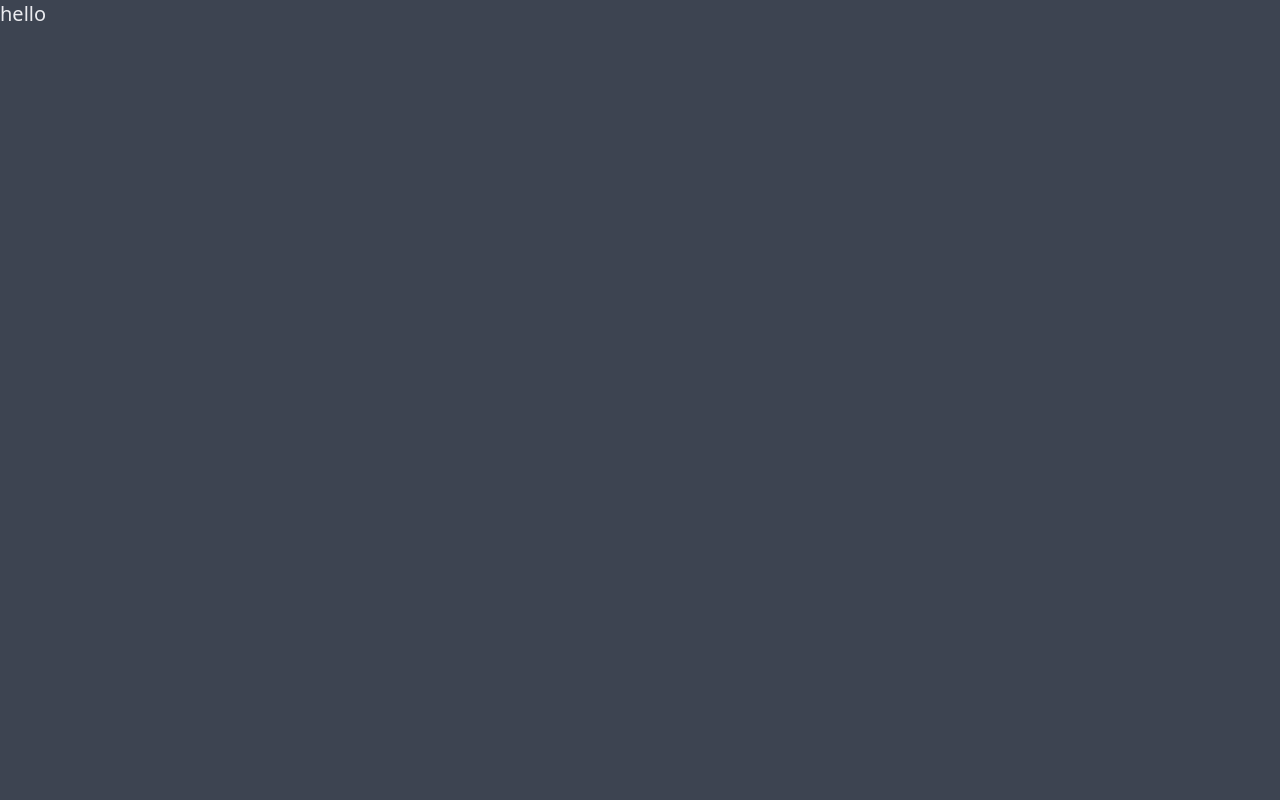
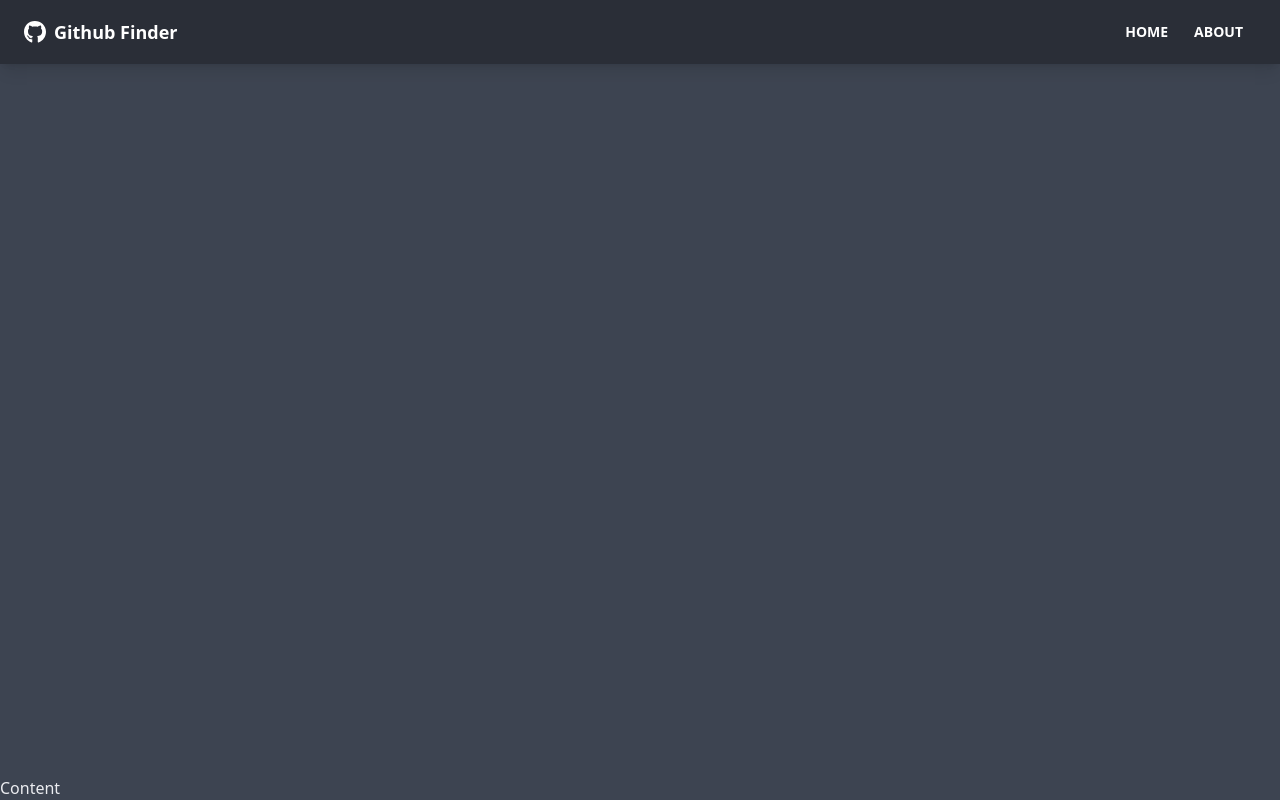
Before and after one commit to NicoleGeorge/github-finder, a React (Create React App) app: page / in a window 1280 px wide. Built offline with nearby package versions, Linux system fonts and the light colour scheme.

Commit message:
setting up component files and navbar

```diff
--- a/package.json
+++ b/package.json
@@ -9,6 +9,8 @@
     "daisyui": "^1.25.3",
     "react": "^17.0.2",
     "react-dom": "^17.0.2",
+    "react-icons": "^4.3.1",
+    "react-router-dom": "^6.2.1",
     "react-scripts": "5.0.0",
     "web-vitals": "^2.1.4"
   },
--- a/src/App.js
+++ b/src/App.js
@@ -1,8 +1,16 @@
+import { BrowserRouter as Router, Route } from 'react-router-dom';
+import Navbar from './components/layout/Navbar';
 function App() {
   return (
-    <div >
-      <h1 className='text-xl'>hello</h1>
-    </div>
+    <Router>
+      <div className='flex flex-col justify-between h-screen'>
+        <Navbar />
+
+        <main>
+          Content
+        </main>
+      </div>
+    </Router>
   );
 }
 
--- /dev/null
+++ b/src/components/layout/Navbar.js
@@ -0,0 +1,38 @@
+import { FaGithub } from 'react-icons/fa';
+import { Link } from 'react-router-dom';
+import PropTypes from 'prop-types';
+
+const Navbar = ({ title }) => {
+  return (
+    <nav className='navbar mb-12 shadow-lg bg-neutral text-neutral-content'>
+      <div className='container mx-auto'>
+        <div className='flex-none px-2 mx-2'>
+          <FaGithub className='inline pr-2 text-3xl' />
+          <Link to='/' className='text-lg font-bold align-middle'>
+            {title}
+          </Link>
+        </div>
+        <div className='flex-1 px-2 mx-2'>
+          <div className='flex justify-end'>
+            <Link to='/' className='btn btn-ghost btn-sm rounded-btn'>
+              Home
+            </Link>
+            <Link to='/about' className='btn btn-ghost btn-sm rounded-btn'>
+              About
+            </Link>
+          </div>
+        </div>
+      </div>
+    </nav>
+  );
+};
+
+Navbar.defaultProps = {
+  title: 'Github Finder'
+};
+
+Navbar.propTypes = {
+  title: PropTypes.string
+};
+
+export default Navbar;
```
Also changed, not shown: 1 other file (tests, documents, lock files or other folders).
